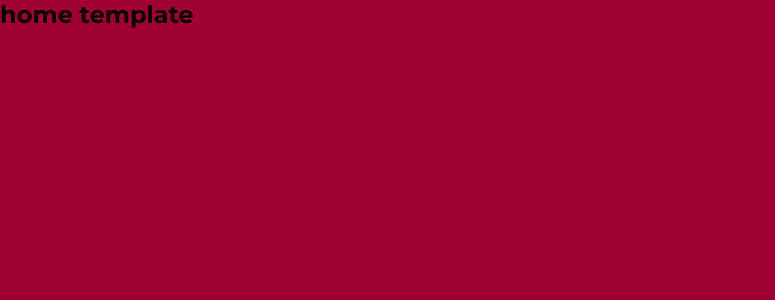
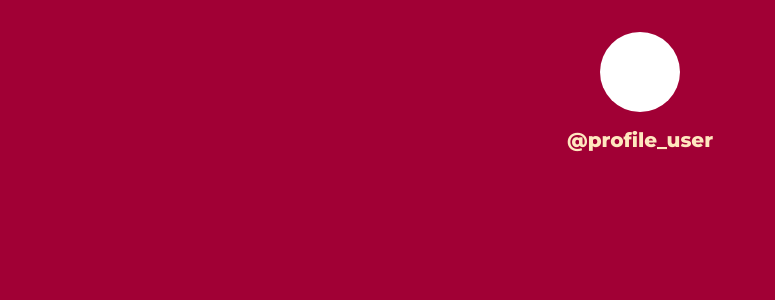
Before and after one commit to alalan55/Dani-Links, a Vue app: page / in a window 1280 px wide. Shown: the top 300 px of the page, without its empty margins (0-775 px from the left). Built offline with nearby package versions, Linux system fonts and the light colour scheme.

Commit message:
Insere componente de header

```diff
--- a/src/assets/scss/utils/_variables.scss
+++ b/src/assets/scss/utils/_variables.scss
@@ -4,3 +4,9 @@ $bg:#A10035;
 $pink-1:#FF869E;
 $pink-2: #FFC4C4;
 $yellow-1: #FFE7BF;
+
+
+// SPACES
+
+$s1: 1rem;
+$s2: 2rem;
--- /dev/null
+++ b/src/components/molecules/HeaderProfile.vue
@@ -0,0 +1,40 @@
+<template>
+  <header class="header">
+    <figure>
+      <div class="header__image"></div>
+    </figure>
+    <div class="header__profile">
+      <span> @profile_user </span>
+    </div>
+  </header>
+</template>
+
+<script setup></script>
+
+<style lang="scss" scoped>
+@import "@/assets/scss/utils";
+
+.header {
+  width: 100%;
+  padding: $s2 $s1;
+  color: whtie;
+  display: flex;
+  flex-direction: column;
+  align-items: center;
+  gap: $s1;
+  figure {
+    background: white;
+
+    width: 80px;
+    height: 80px;
+    border-radius: 50%;
+  }
+  &__profile {
+    span {
+      font-size: 1.25em;
+      font-weight: 800;
+      color: $yellow-1;
+    }
+  }
+}
+</style>
--- a/src/components/templates/HomeTemplate.vue
+++ b/src/components/templates/HomeTemplate.vue
@@ -1,18 +1,20 @@
 <template>
   <section class="home-template">
-    <h1>home template</h1>
+    <HeaderProfile/>
   </section>
 </template>
 
-<script setup></script>
+<script setup>
+import HeaderProfile from "../molecules/HeaderProfile.vue";
+</script>
 
 <style lang="scss" scoped>
-@import '@/assets/scss/utils';
+@import "@/assets/scss/utils";
 
-.home-template{
-    background: $bg;
-    height: 100vh;
-    width: 100%;
+.home-template {
+  background: $bg;
+  height: 100vh;
+  width: 100%;
+  //   color: $yellow-1;
 }
-
 </style>
```
